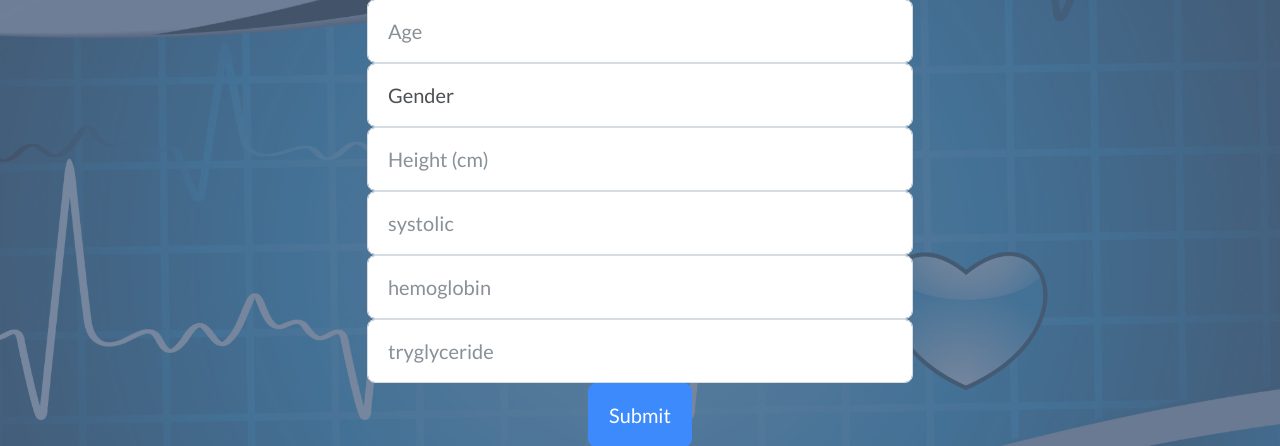
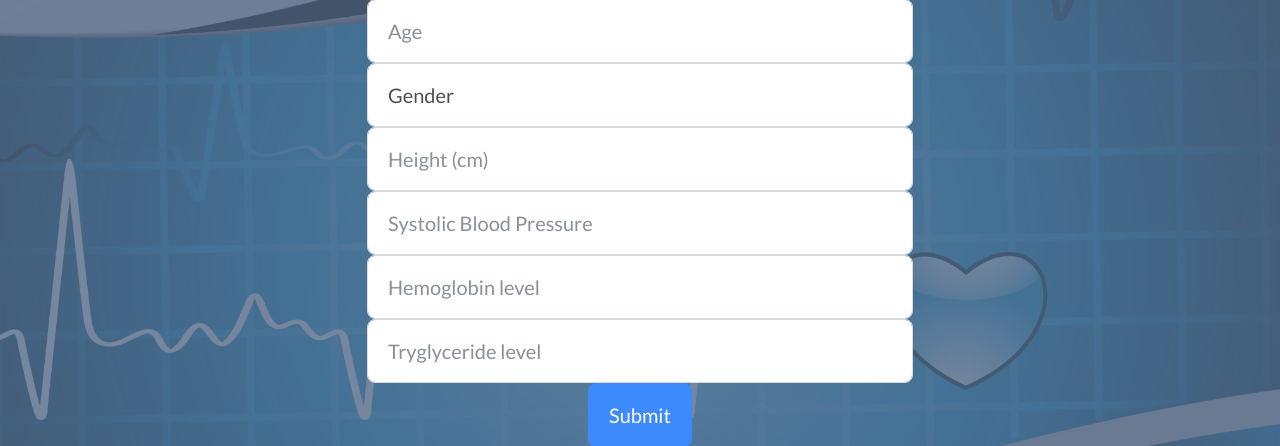
Before and after one commit to GPN87/DAVB-Project-4, a Flask app: page / in a window 1280 px wide. Shown: the part 471-917 px from the top of the page. Run offline with Flask 3, Linux system fonts and the light colour scheme; some libraries are stand-ins or nearby versions.

Commit message:
minor change to index.html

```diff
--- a/templates/index.html
+++ b/templates/index.html
@@ -56,21 +56,21 @@
                                 <!--Systolic blood pressure input-->
                                 <div class="row">
                                     <div class="col">
-                                        <input class="form-control form-control-lg" name="systolic" type="text" placeholder="systolic" required />
+                                        <input class="form-control form-control-lg" name="systolic" type="text" placeholder="Systolic Blood Pressure" required />
                                     </div>
                                 </div>
 
                                  <!--Diastolic blood pressure input-->
                                 <div class="row">
                                     <div class="col">
-                                        <input class="form-control form-control-lg" name="hemoglobin" type="text" placeholder="hemoglobin" required />
+                                        <input class="form-control form-control-lg" name="hemoglobin" type="text" placeholder="Hemoglobin level" required />
                                     </div>
                                 </div>
 
                                 <!--Pulse rate blood pressure input-->
                                 <div class="row">
                                     <div class="col">
-                                        <input class="form-control form-control-lg" name="triglyceride" type="text" placeholder="tryglyceride" required />
+                                        <input class="form-control form-control-lg" name="triglyceride" type="text" placeholder="Tryglyceride level" required />
                                     </div>
                                 </div>
 
```
